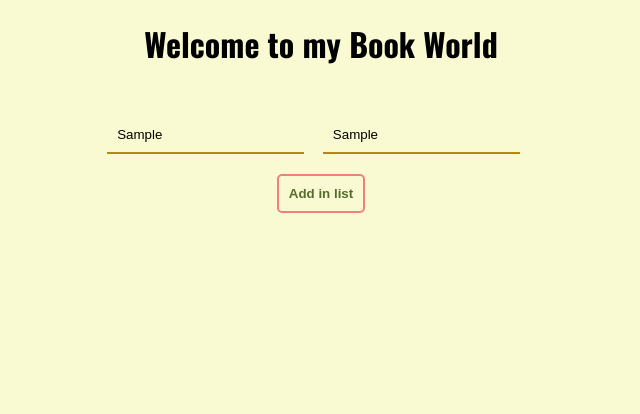
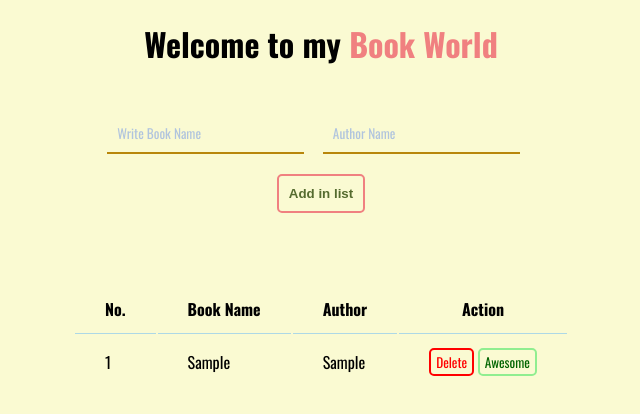
Before and after one commit to saifulislam1431/my-book-list, a plain HTML site: page index.html in a window 1280 px wide. Both pictures are taken after typing "Sample", "Sample" into the empty fields and a click on the button "Add in list". Shown: the whole page, without its empty margins (319-959 px from the left). Drawn offline with nearby package versions, Linux system fonts and the light colour scheme.

Commit message:
Function part added

```diff
--- a/index.html
+++ b/index.html
@@ -27,6 +27,31 @@
 
 
         </section>
+
+        <section id="list">
+            <table>
+                <thead>
+                    <tr>
+                        <th>No.</th>
+                        <th>Book Name</th>
+                        <th>Author</th>
+                        <th>Action</th>
+                    </tr>
+                </thead>
+                <tbody id="table-body">
+                    <!-- <tr>
+                        <td>01</td>
+                        <td>Programming with jhankar bhai</td>
+                        <td>Jhankar Mahbub</td>
+                        <td>
+                            <button>Sera</button>
+                            <button>Done</button></td>
+                    </tr> -->
+
+                </tbody>
+            </table>
+
+        </section>
     </main>
 
 
--- a/style.css
+++ b/style.css
@@ -21,6 +21,14 @@ header {
 
 #form {
     margin-top: 50px;
+    display: flex;
+    flex-direction: column;
+    align-items: center;
+    justify-content: center;
+}
+
+span {
+    color: lightcoral;
 }
 
 input {
@@ -63,3 +71,44 @@ input::placeholder {
 #btn:hover {
     background-color: lightcoral;
 }
+
+#list {
+    margin-top: 50px;
+}
+
+th {
+    border-bottom: 1px solid lightblue;
+}
+
+th,
+td {
+    padding: 12px 30px;
+}
+
+#btn-01 {
+    padding: 2px 5px;
+    border: 2px solid red;
+    background-color: transparent;
+    color: red;
+    border-radius: 5px;
+    font-family: 'Oswald', sans-serif;
+}
+
+#btn-01:hover {
+    color: white;
+    background-color: red;
+}
+
+#btn-02 {
+    padding: 2px 5px;
+    border: 2px solid lightgreen;
+    background-color: transparent;
+    color: darkgreen;
+    border-radius: 5px;
+    font-family: 'Oswald', sans-serif;
+}
+
+#btn-02:hover {
+    color: white;
+    background-color: lightgreen;
+}
--- a/todo.js
+++ b/todo.js
@@ -0,0 +1,23 @@
+let count = 0;
+document.getElementById('btn').addEventListener('click', function() {
+    count += 1;
+    const bookName = document.getElementById('book-name');
+    const book = bookName.value;
+    const authorName = document.getElementById('author-name');
+    const author = authorName.value;
+
+    const tableBody = document.getElementById('table-body');
+    const tr = document.createElement('tr');
+    tr.innerHTML = `
+        <td>${count}</td>
+        <td>${book}</td>
+        <td>${author}</td>
+        <td>
+        <button id="btn-01">Delete</button>
+        <button id="btn-02">Awesome</button>
+        </td>
+    `
+    tableBody.appendChild(tr);
+    bookName.value = '';
+    authorName.value = '';
+})
```
